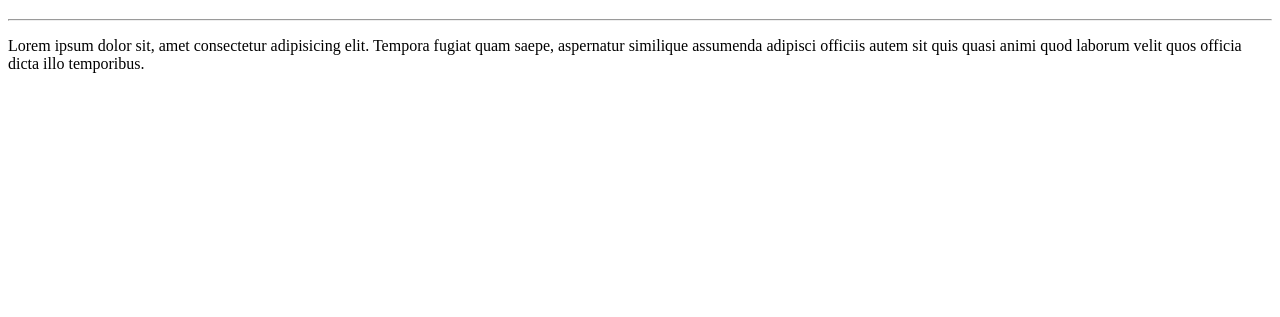
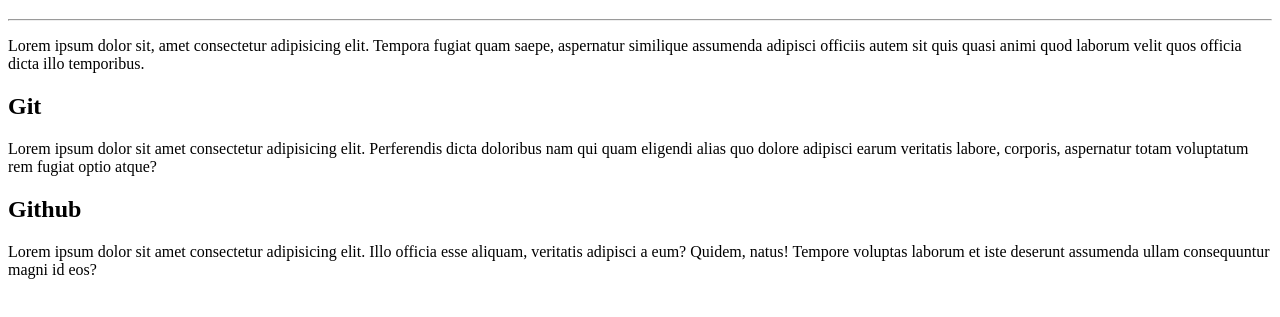
Before and after one commit to LucasLK4/Ola-Mundo, a plain HTML site: page site-exemplo/index.html in a window 1280 px wide. Shown: the part 61-378 px from the top of the page. Drawn offline with Linux system fonts and the light colour scheme.

Commit message:
adicionei o conteudo

```diff
--- a/site-exemplo/index.html
+++ b/site-exemplo/index.html
@@ -10,5 +10,9 @@
     <h1>Git e Github</h1>
     <hr>
     <p>Lorem ipsum dolor sit, amet consectetur adipisicing elit. Tempora fugiat quam saepe, aspernatur similique assumenda adipisci officiis autem sit quis quasi animi quod laborum velit quos officia dicta illo temporibus.</p>
+    <h2>Git</h2>
+    <p>Lorem ipsum dolor sit amet consectetur adipisicing elit. Perferendis dicta doloribus nam qui quam eligendi alias quo dolore adipisci earum veritatis labore, corporis, aspernatur totam voluptatum rem fugiat optio atque?</p>
+    <h2>Github</h2>
+    <p>Lorem ipsum dolor sit amet consectetur adipisicing elit. Illo officia esse aliquam, veritatis adipisci a eum? Quidem, natus! Tempore voluptas laborum et iste deserunt assumenda ullam consequuntur magni id eos?</p>
 </body>
 </html>
```
